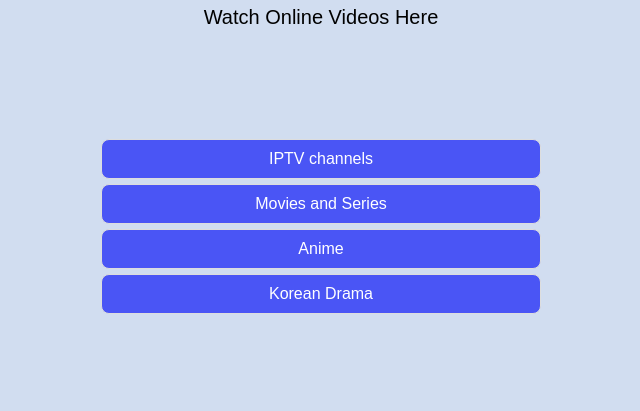
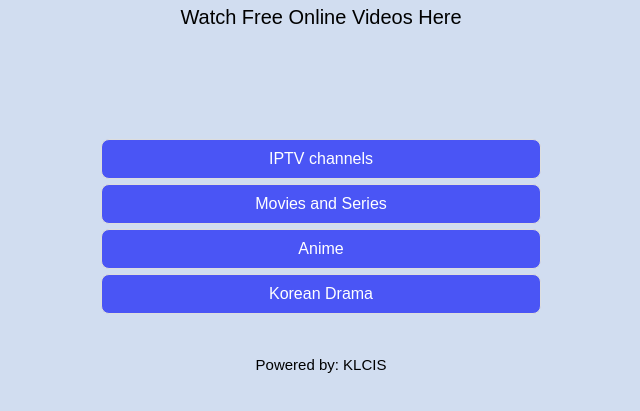
Before and after one commit to MikoyPrintS/mikoywatchonline, a plain HTML site: page index.html in a window 1280 px wide. Shown: the part 59-470 px from the top of the page, without its empty margins (319-959 px from the left). Drawn offline with nearby package versions, Linux system fonts and the light colour scheme; some packages are replaced by stand-ins of ours; a script that the page names is missing.

Commit message:
Update index.html

```diff
--- a/index.html
+++ b/index.html
@@ -100,7 +100,7 @@
 </head>
 <body>
   <h2 class="text-center" style="color: #000000; font-size: 30px;">MIKOY Watch Online</h2>
-  <h2 class="text-center" style="color: #000000; font-size: 20px;">Watch Online Videos Here</h2>
+  <h2 class="text-center" style="color: #000000; font-size: 20px;">Watch Free Online Videos Here</h2>
   <div class="payment-channels">
 
   </div>
@@ -149,6 +149,10 @@
     </a>
   </div>
 
+  <div class="payment-channels">
+
+  <h2 class="text-center" style="color: #000000; font-size: 15px;">Powered by: KLCIS</h2>
+
   </script>
   </script>
 </body>
```
